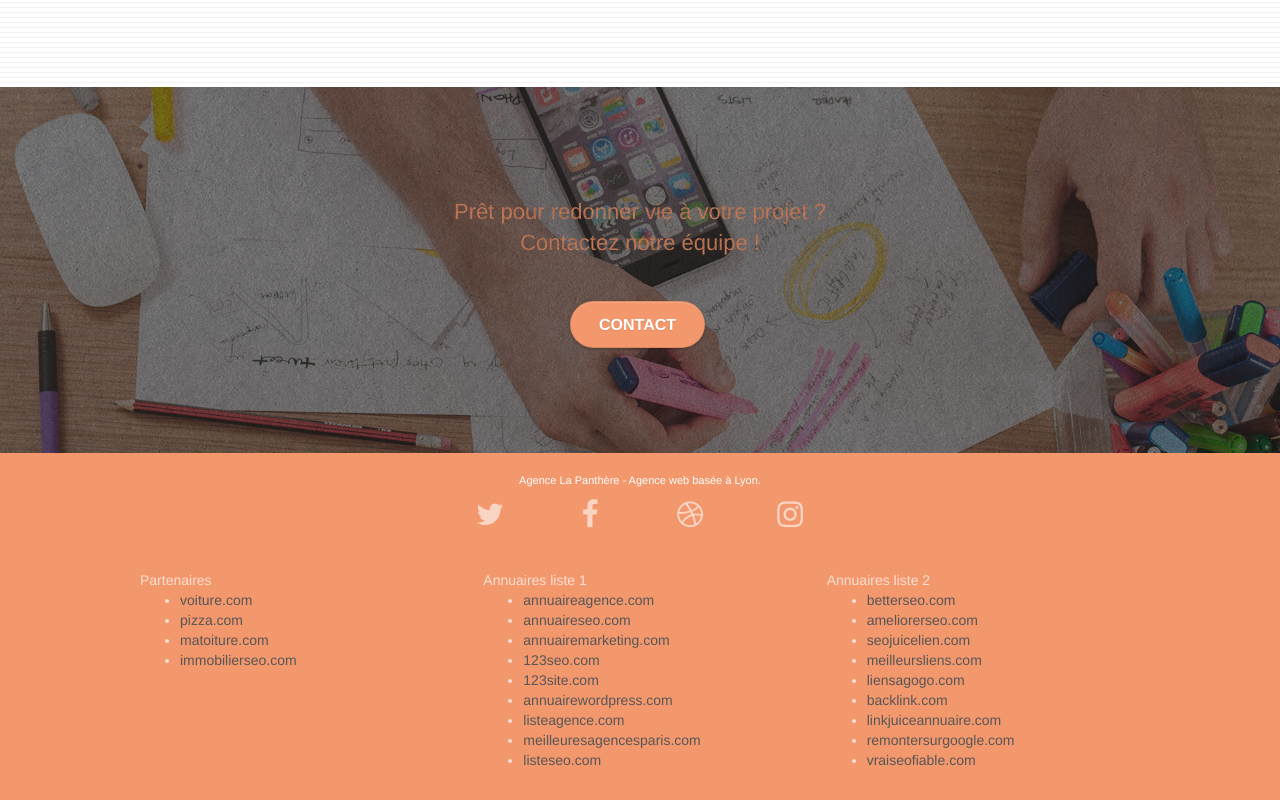
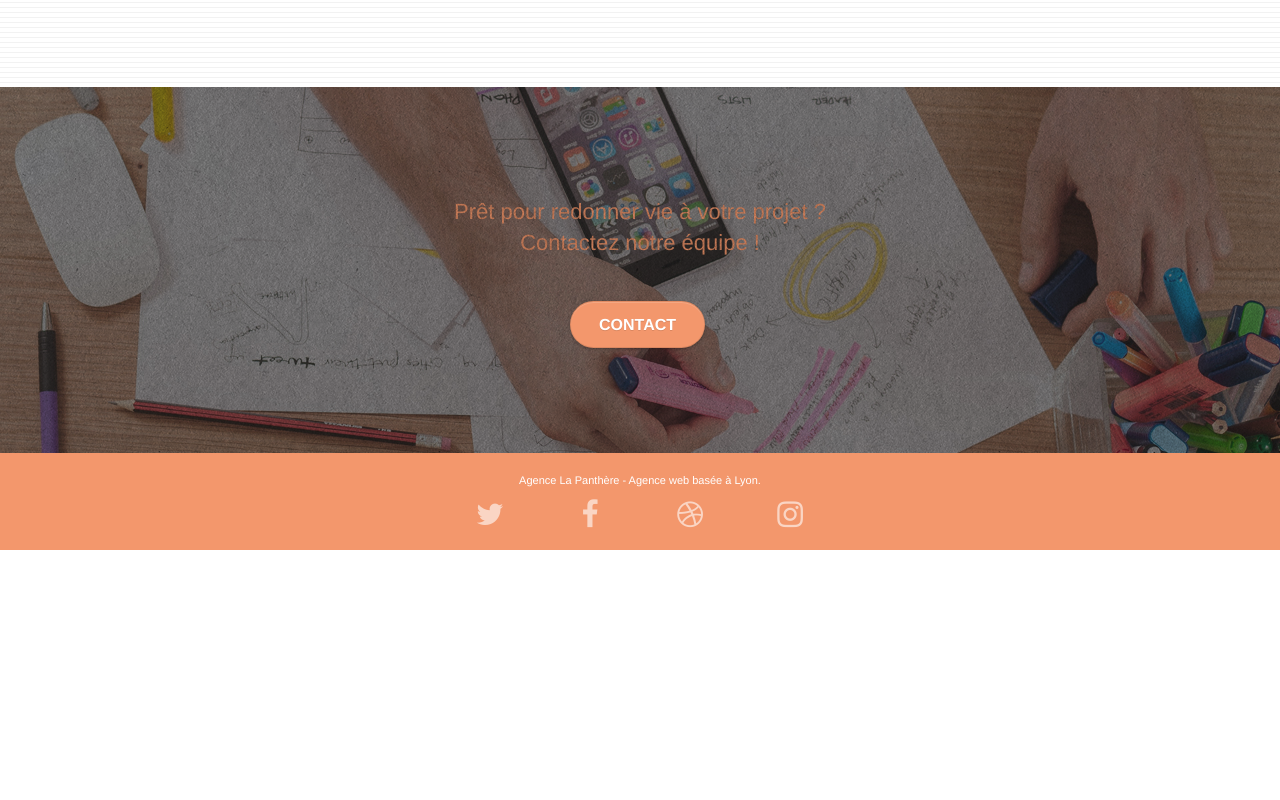
Before and after one commit to Septenza/Projet4_Correct_Version, a plain HTML site: page index.html in a window 1280 px wide. Shown: the part 2966-3766 px from the top of the page. After the commit the page ends 3516 px from the top, so only its background shows below. Drawn offline with Linux system fonts and the light colour scheme.

Commit message:
Commit correctifs html

```diff
--- a/index.html
+++ b/index.html
@@ -40,9 +40,6 @@
 		<nav class="navbar row">
 			<div class="navbar-header">
 				<a class="navbar-brand" href="index.html"><img src="img/agence-la-panthere-monochrome.svg" alt="logo agence web la Panthère" height="40" /></a>
-				<button id="nav-toggle" type="button" class="ui-navbar-toggle navbar-toggle" data-toggle="collapse" data-target=".navbar-1">
-					<span class="sr-only">Toggle navigation</span><span class="icon-bar"></span><span class="icon-bar"></span><span class="icon-bar"></span>
-				</button>
 			</div>
 			<div class="collapse navbar-collapse navbar-1 special-dropdown-nav">
 				<ul class="site-navigation nav navbar-nav">
@@ -66,7 +63,7 @@
 	<div class="container bloc-lg">
 		<div class="row tight-width-whitespace">
 			<div class="col-sm-12">
-				<img src="img/logo.png" class="center-block image-resize-mode" width="100" alt="Agence La Panthère, agence web paris, création logo paris" />
+				<img src="img/logo.png" class="center-block image-resize-mode" width="100" alt="Agence web La Panthère" />
 				<h1 class="text-center hero-bloc-text tc-white ">
 					Agence La Panthère
 				</h1>
@@ -154,12 +151,12 @@
 	<div class="container bloc-lg">
 		<div class="row">
 			<div class="col-sm-12 text-center">
-				<img alt="agence web, agence web paris, web design paris, stratégie web" src="img/title2.png" />
+				<img src="img/title2.png" alt="titre réalisations de l'agence" />
 			</div>
 		</div>
 		<div class="row tight-width-whitespace portfolio-row">
 			<div class="col-sm-6">
-				<a href="#" data-lightbox="img/1.jpg" data-gallery-id="gallery-1" data-caption="Refonte d'un site web pour un journal local" data-frame="snapshot-lb"><img src="img/1.jpg" alt="paris web design logo agence web meilleure agence et refonte site web journal" class="img-responsive portfolio-thumb" /></a>
+				<a href="#" data-lightbox="img/1.jpg" data-gallery-id="gallery-1" data-caption="Refonte d'un site web pour un journal local" data-frame="snapshot-lb"><img src="img/1.jpg" alt="Refonte d'un site web pour un journal local Lyon" class="img-responsive portfolio-thumb" /></a>
 				<h3 class="mg-md text-center">
 					Refonte d'un site web pour un journal local
 				</h3>
@@ -168,7 +165,7 @@
 				</p>
 			</div>
 			<div class="col-sm-6">
-				<a href="#" data-lightbox="img/2.jpg" data-gallery-id="gallery-1" data-caption="Création d'un site web pour photographes" data-frame="snapshot-lb"><img src="img/2.jpg" class="img-responsive portfolio-thumb" alt="paris web design logo agence web meilleure agence, Création d'un site web pour photographes" /></a>
+				<a href="#" data-lightbox="img/2.jpg" data-gallery-id="gallery-1" data-caption="Création d'un site web pour photographes" data-frame="snapshot-lb"><img src="img/2.jpg" class="img-responsive portfolio-thumb" alt="Création d'un site web pour photographes" /></a>
 				<h3 class="mg-md text-center">
 					Création d'un site web pour photographes
 				</h3>
@@ -179,7 +176,7 @@
 		</div>
 		<div class="row tight-width-whitespace portfolio-row">
 			<div class="col-sm-6">
-				<a href="#" data-lightbox="img/3.bmp" data-gallery-id="gallery-1" data-caption="Création d'un site internet pour un voyageur" data-frame="snapshot-lb"><img src="img/3.bmp" class="img-responsive portfolio-thumb" alt="paris web design logo agence web meilleure agence, Création d'un site web pour voyageur"/></a>
+				<a href="#" data-lightbox="img/3.bmp" data-gallery-id="gallery-1" data-caption="Création d'un site internet pour un voyageur" data-frame="snapshot-lb"><img src="img/3.bmp" class="img-responsive portfolio-thumb" alt="Création d'un site web pour voyageur"/></a>
 				<h3 class="mg-md text-center">
 					Création d'un site internet pour un voyageur
 				</h3>
@@ -188,7 +185,7 @@
 				</p>
 			</div>
 			<div class="col-sm-6">
-				<a href="#" data-lightbox="img/4.bmp" data-gallery-id="gallery-1" data-caption="Conception d'un site pour une agence de mariage" data-frame="snapshot-lb"><img src="img/4.bmp" class="img-responsive portfolio-thumb" alt="paris web design logo agence web meilleure agence, Création d'un site web pour agence de mariage" /></a>
+				<a href="#" data-lightbox="img/4.bmp" data-gallery-id="gallery-1" data-caption="Conception d'un site pour une agence de mariage" data-frame="snapshot-lb"><img src="img/4.bmp" class="img-responsive portfolio-thumb" alt="Création d'un site web pour agence de mariage" /></a>
 				<h3 class="mg-md text-center">
 					Conception d'un site pour une agence de mariage
 				</h3>
@@ -245,46 +242,6 @@
 							<a class="social" href="index.html"><span class="fa fa-instagram icon-md"></span></a>
 						</div>
 					</div>
-					<div class="keywords" style="color:#F3976C;">Agence web à paris, stratégie web, web design, illustrations, design de site web, site web, web, internet, site internet, site</div>
-				</div>
-				<div class="row">
-					<div class="col-sm-4">
-						Partenaires
-							<ul>
-								<li><a href="voiture.com">voiture.com</a></li>
-								<li><a href="pizza.com">pizza.com</a></li>
-								<li><a href="matoiture.com">matoiture.com</a></li>
-								<li><a href="immobilierseo.com">immobilierseo.com</a></li>
-							</ul>
-					</div>
-					<div class="col-sm-4">
-						Annuaires liste 1
-						<ul>
-							<li><a href="annuaireagence.com">annuaireagence.com</a></li>
-							<li><a href="annuaireseo.com">annuaireseo.com</a></li>
-							<li><a href="annuairemarketing.com">annuairemarketing.com</a></li>
-							<li><a href="123seoture.com">123seo.com</a></li>
-							<li><a href="123site.com">123site.com</a></li>
-							<li><a href="annuairewordpress.com">annuairewordpress.com</a></li>
-							<li><a href="listeagence.com">listeagence.com</a></li>
-							<li><a href="meilleuresagencesparis.com">meilleuresagencesparis.com</a></li>
-							<li><a href="listeseo.com">listeseo.com</a></li>
-						</ul>
-					</div>
-					<div class="col-sm-4">
-						Annuaires liste 2
-						<ul>
-							<li><a href="betterseo.com">betterseo.com</a></li>
-							<li><a href="ameliorerseo.com">ameliorerseo.com</a></li>
-							<li><a href="seojuicelien.com">seojuicelien.com</a></li>
-							<li><a href="meilleursliens.com">meilleursliens.com</a></li>
-							<li><a href="liensagogo.com">liensagogo.com</a></li>
-							<li><a href="backlink.com">backlink.com</a></li>
-							<li><a href="linkjuiceannuaire.com">linkjuiceannuaire.com</a></li>
-							<li><a href="remontersurgoogle.com">remontersurgoogle.com</a></li>
-							<li><a href="vraiseofiable.com">vraiseofiable.com</a></li>
-						</ul>
-					</div>
 				</div>
 			</div>
 		</div>
```
Also changed, not shown: page2.html (+1 -4 lines).
